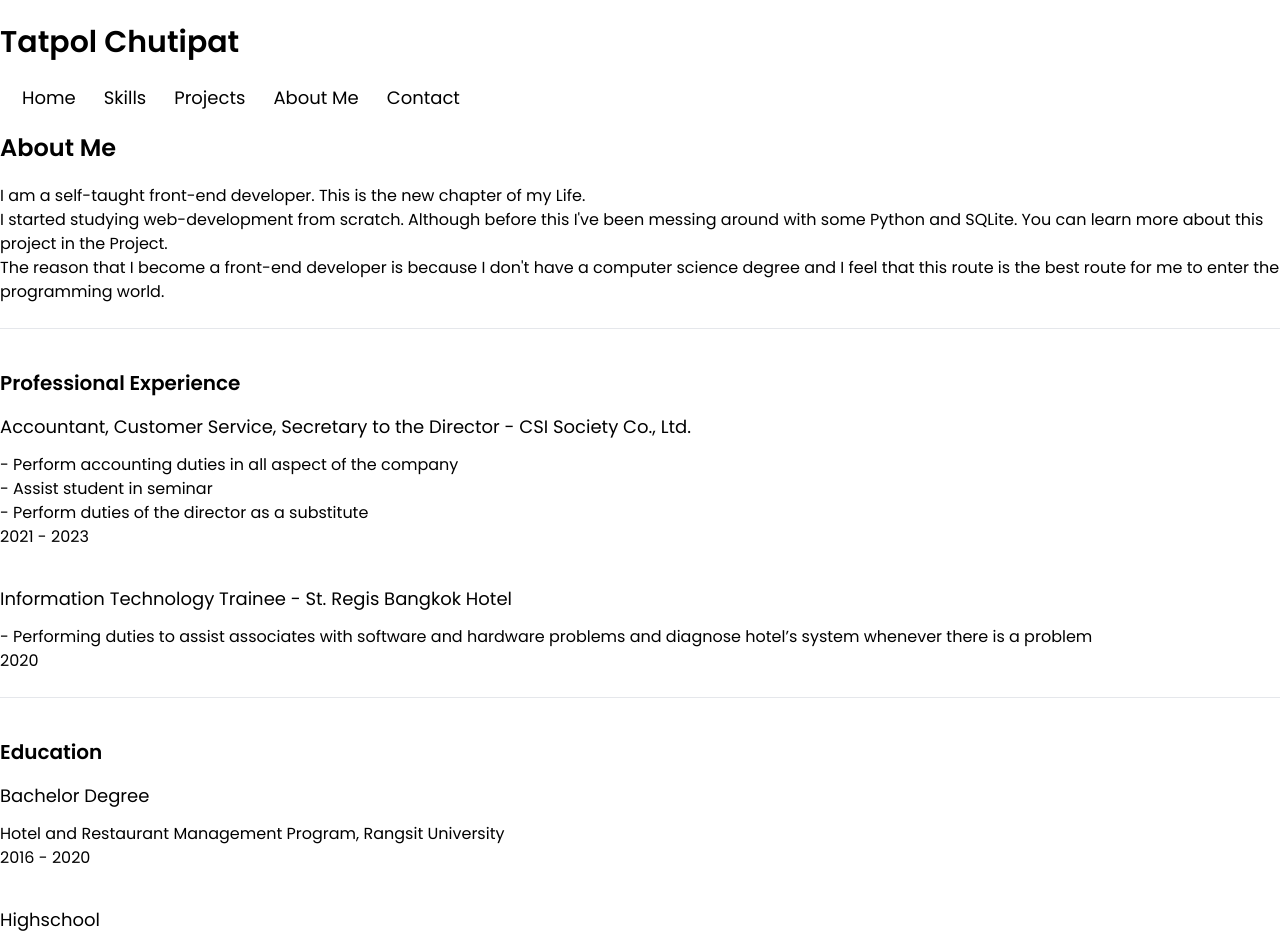
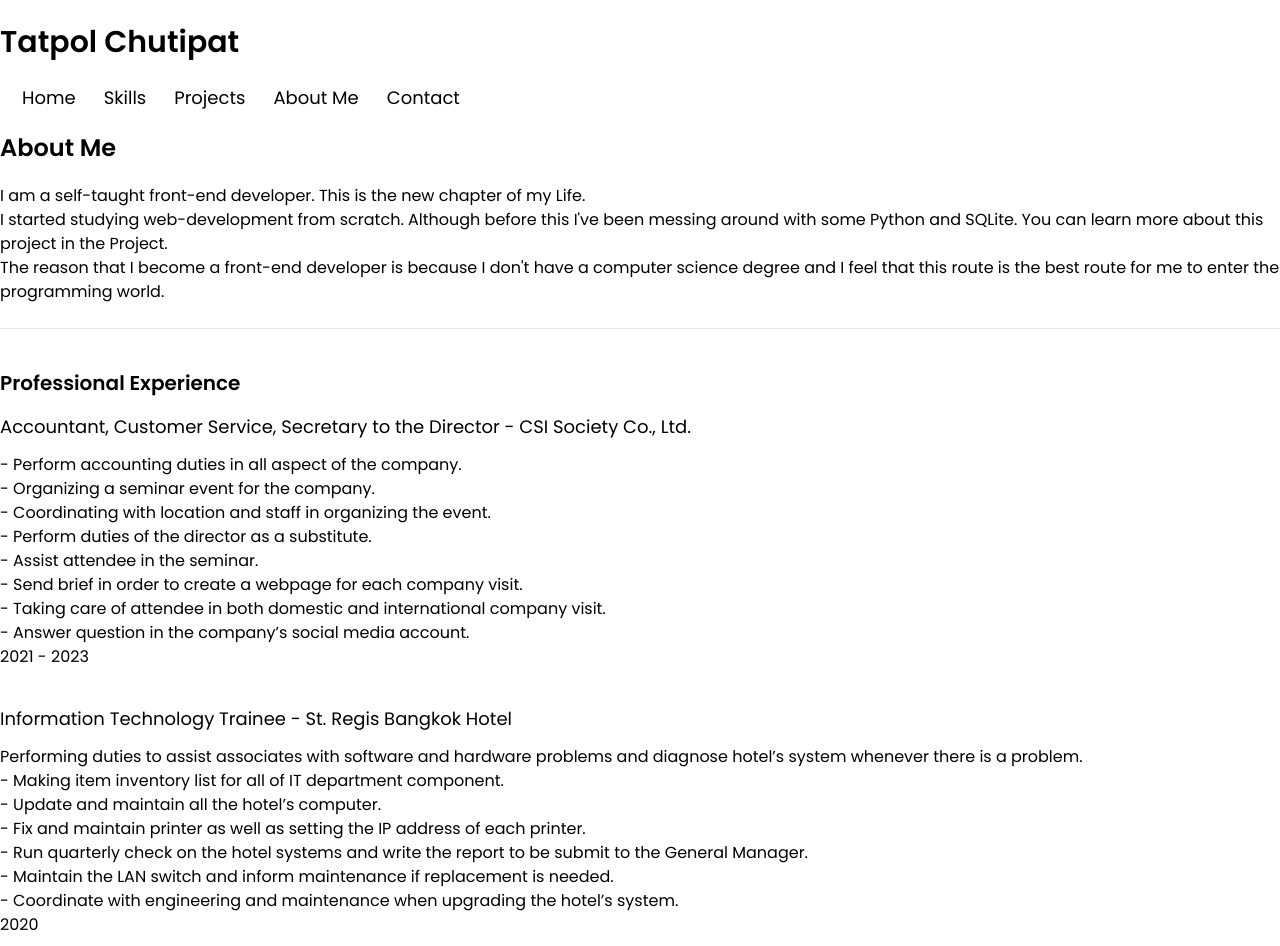
Before and after one commit to Tatpolc/portfolio-web, a React (Create React App) app: page /portfolio-web/about in a window 1280 px wide. Shown: the top 946 px of the page. Built offline with nearby package versions, Linux system fonts and the light colour scheme.

Commit message:
Add resume link to home and contact, change about info

```diff
--- a/src/AboutMe.js
+++ b/src/AboutMe.js
@@ -15,13 +15,24 @@ const AboutMe = () => {
             <div>
                 <h3>Professional Experience</h3>
                 <h4>Accountant, Customer Service, Secretary to the Director - CSI Society Co., Ltd.</h4>
-                <p>- Perform accounting duties in all aspect of the company</p>
-                <p>- Assist student in seminar</p>
-                <p>- Perform duties of the director as a substitute</p>
+                <p>- Perform accounting duties in all aspect of the company.</p>
+                <p>- Organizing a seminar event for the company.</p>
+                <p>- Coordinating with location and staff in organizing the event.</p>
+                <p>- Perform duties of the director as a substitute.</p>
+                <p>- Assist attendee in the seminar.</p>
+                <p>- Send brief in order to create a webpage for each company visit.</p>
+                <p>- Taking care of attendee in both domestic and international company visit.</p>
+                <p>- Answer question in the company’s social media account.</p>
                 <p>2021 - 2023</p>
                 <br />
                 <h4>Information Technology Trainee - St. Regis Bangkok Hotel</h4>
-                <p>- Performing duties to assist associates with software and hardware problems and diagnose hotel’s system whenever there is a problem</p>
+                <p>Performing duties to assist associates with software and hardware problems and diagnose hotel’s system whenever there is a problem.</p>
+                <p>- Making item inventory list for all of IT department component.</p>
+                <p>- Update and maintain all the hotel’s computer.</p>
+                <p>- Fix and maintain printer as well as setting the IP address of each printer.</p>
+                <p>- Run quarterly check on the hotel systems and write the report to be submit to the General Manager.</p>
+                <p>- Maintain the LAN switch and inform maintenance if replacement is needed.</p>
+                <p>- Coordinate with engineering and maintenance when upgrading the hotel’s system.</p>
                 <p>2020</p>
             </div>
             <br />
--- a/src/Contact.js
+++ b/src/Contact.js
@@ -5,8 +5,9 @@ import { IconContext } from "react-icons";
 const Contact = () => {
     return (
         <div>
-            <h2>Email: <a className="underline" href="mailto: tatpolchutipat@gmail.com">tatpolchutipat@gmail.com (mailto)</a> <IconContext.Provider value={{size: "1.1em"}}><button className="hover:shadow-[5px_5px_15px_0_rgba(0,0,0,0.25)] hover:transition-shadow hover:duration-300 active:border active:border-solid active:border-[#d5d5d5]"><BiCopy onClick={() => navigator.clipboard.writeText('tatpolchutipat@gmail.com')} /></button></IconContext.Provider></h2>
-            <h2>Tel: <a className="underline" href="tel: +66629825623">+66 (0) 62 982 5623</a></h2>
+            <h2>Email: <a className="contact-info" href="mailto: tatpolchutipat@gmail.com">tatpolchutipat@gmail.com (mailto)</a> <IconContext.Provider value={{size: "1.1em"}}><button className="hover:shadow-[5px_5px_15px_0_rgba(0,0,0,0.25)] hover:transition-shadow hover:duration-300 active:border active:border-solid active:border-[#d5d5d5]"><BiCopy onClick={() => navigator.clipboard.writeText('tatpolchutipat@gmail.com')} /></button></IconContext.Provider></h2>
+            <h2>Tel: <a className="contact-info" href="tel: +66629825623">+66 (0) 62 982 5623</a></h2>
+            <h2>View my <a className="contact-info" target="_blank" rel="noopener noreferrer" href="https://drive.google.com/file/d/1DK6TjRhhJbRRgxC7cLBabX4Yt_7HH7TT/view?usp=sharing">Resume</a></h2>
             <hr />
             <h2>Follow Me:</h2>
             <section className="flex flex-row flex-wrap justify-evenly">
--- a/src/Home.js
+++ b/src/Home.js
@@ -9,6 +9,7 @@ const Home = () => {
             <p>My active and past project will be at the <Link className="home-link" to="/projects">projects</Link> page.</p>
             <p>If you would love to learn more about me, please see the <Link className="home-link" to="/about">about me</Link> page.</p>
             <p>And lastly, if you would like to contact or follow me, it will be in the <Link className="home-link" to="/contact">contact</Link> page.</p>
+            <p>Link to my full <Link className="home-link" target="_blank" rel="noopener noreferrer" to="https://drive.google.com/file/d/1DK6TjRhhJbRRgxC7cLBabX4Yt_7HH7TT/view?usp=sharing">Resume</Link>.</p>
         </div>
      );
 }
--- a/src/index.css
+++ b/src/index.css
@@ -41,6 +41,9 @@
 }
 
 /*Contact Page CSS*/
+.contact-info {
+  @apply underline hover:text-[#1877f2]
+}
 .contact {
   @apply flex flex-col items-center m-5
 }
```
